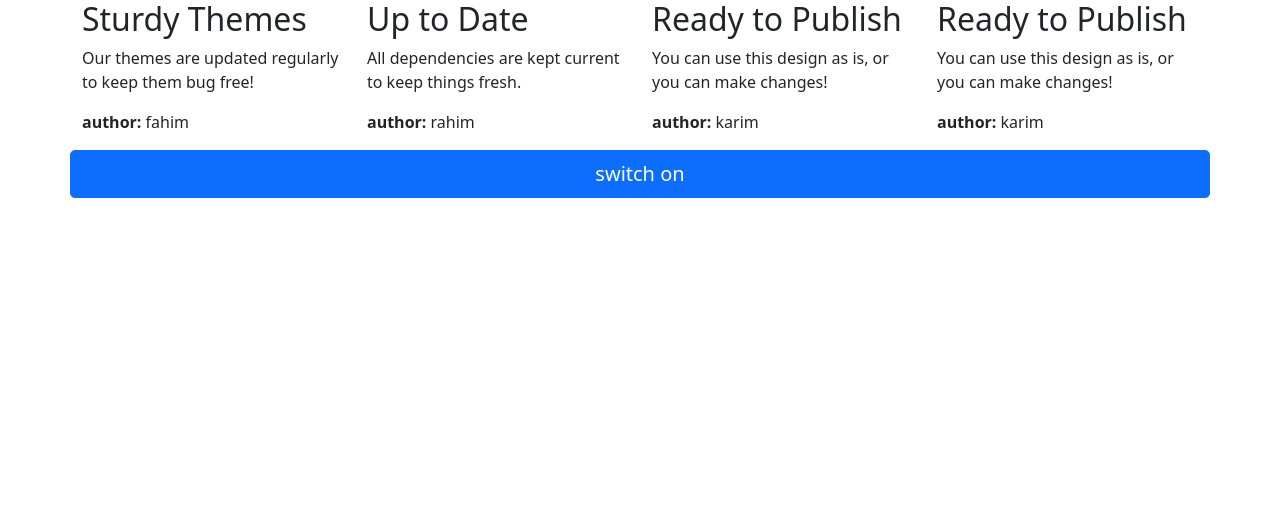
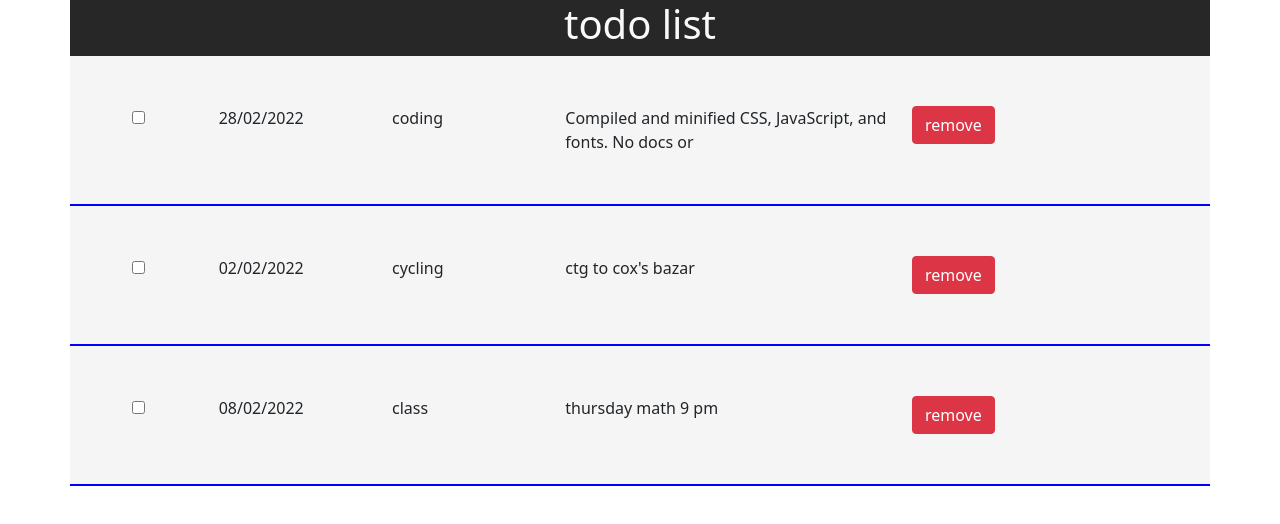
Before and after one commit to FridayFahim/react_tutorial, a React app: page / in a window 1280 px wide. Shown: the top 524 px of the page. Built offline with nearby package versions, Linux system fonts and the light colour scheme.

Commit message:
todo app

```diff
--- a/src/App.js
+++ b/src/App.js
@@ -1,110 +1,46 @@
-// import logo from './logo.svg';
-import React, { Component, Fragment,useState } from "react"
-import 'bootstrap/dist/css/bootstrap.min.css';
-import './style.css'
-import Post from './Components/Post'
+import React,{Fragment, useState} from 'react'
+import "bootstrap/dist/css/bootstrap.min.css"
+import Title from './Components/Title'
+import List from './Components/List'
+const App = () => {
 
-
-// class App extends Component {
-//   constructor() {
-//     super()
-//     this.state = {
-//       load:true,
-//       posts: [
-//         {
-//           title: "Sturdy Themes",
-//           body: "Our themes are updated regularly to keep them bug free!",
-//           author: "fahim"
-//         },
-//         {
-//           title: "Up to Date",
-//           body: "All dependencies are kept current to keep things fresh.",
-//           author: "rahim"
-//         },
-//         {
-//           title: "Ready to Publish",
-//           body: "You can use this design as is, or you can make changes!",
-//           author: "karim"
-//         },
-//         {
-//           title: "Ready to Publish",
-//           body: "You can use this design as is, or you can make changes!",
-//           author: "karim"
-//         }
-//       ]
-//     }
-//   }
-
-//   switchHandler(){
-//     const {load} = this.state
-//     this.setState({load:!load})
-//   }
-
-//   render() {
-//     const {load} = this.state
-//     return (
-
-//       <Fragment>
-//         <div className="container">
-//           <div className="row">
-//             {this.state.posts.map((post, index) => {
-//               return load ? <Post key={index} post={post} /> : "nothing"
-//             })}
-//           </div>
-//         </div>
-
-//         <div className="container">
-//           <div className="row justify-content-center align-items-center"><button onClick={this.switchHandler.bind(this)} className="btn btn-lg btn-primary">switch {load?"on":"off"} </button></div>
-//         </div>
-//       </Fragment>
-//     )
-//   }
-// }
-
-function App(){
-  const [posts,setPosts] = useState([
+  const [todoLists,setTodoLists] = useState([
       {
-          title: "Sturdy Themes",
-          body: "Our themes are updated regularly to keep them bug free!",
-          author: "fahim"
+          id:"1",
+          date:"28/02/2022",
+          title:"coding",
+          summery:"Compiled and minified CSS, JavaScript, and fonts. No docs or"
       },
       {
-          title: "Up to Date",
-          body: "All dependencies are kept current to keep things fresh.",
-          author: "rahim"
+          id:"2",
+          date:"02/02/2022",
+          title:"cycling",
+          summery:"ctg to cox's bazar"
       },
       {
-          title: "Ready to Publish",
-          body: "You can use this design as is, or you can make changes!",
-          author: "karim"
-        },
-        {
-          title: "Ready to Publish",
-          body: "You can use this design as is, or you can make changes!",
-          author: "karim"
+          id:"3",
+          date:"08/02/2022",
+          title:"class",
+          summery:"thursday math 9 pm"
       }
   ])
-    const [load,setLoad] = useState(true)
 
-
-    function switchHandler(){
-
-      setLoad(!load)
-    }
-
-  return(
-
+  return (
       <Fragment>
+    <Title/>
+    <div className="area">
+        <div className="todoapp">
             <div className="container">
-          <div className="row">
-            {posts.map((post, index) => {
-              return load ? <Post key={index} post={post} /> : "nothing"
+               {todoLists.map(({id,date,title,summery},index) => {
+                    return <List
+                    id={id}
+                    date={date}
+                    title={title}
+                    body={summery}
+                    />
                })}
             </div>
         </div>
-
-        <div className="container">
-          <div className="row justify-content-center align-items-center"><button onClick={()=> switchHandler() } className="btn btn-lg btn-primary">switch {load?"on":"off"} </button></div>
     </div>
     </Fragment>
   )
--- a/src/Components/HOC.js
+++ /dev/null
@@ -1,20 +0,0 @@
-import React, { Component } from 'react';
-
-const HOC  = (WrappedComponent) => {
-
-        // return class NewComponent extends Component {
-        //         constructor(props){
-        //                 super(props)
-        //         }
-
-        //         render(){
-        //                 return <WrappedComponent {...this.props}/>
-        //         }
-        // }
-
-        return function NewComponent(props){
-                return <WrappedComponent {...props}/>
-        }
-
-}
-export default HOC
--- /dev/null
+++ b/src/Components/List.js
@@ -0,0 +1,41 @@
+import React from 'react'
+
+const List = ({id,date,title,body}) => {
+
+      const rowStyle = {
+      padding:"50px",
+      background:"#f5f5f5",
+      borderBottom:"2px solid blue"
+  }
+  return (
+    <div className="list">
+                    <div style={rowStyle} className="row">
+                        <div className="col-sm-1">
+                            <div className="select">
+                                <input type="checkbox" name="" id={id} />
+                            </div>
+                        </div>
+                        <div className="col-sm-2">
+                            <div className="date">
+                               {date}
+                            </div>
+                        </div>
+                        <div className="col-sm-2">
+                            <div className="title">
+                                {title}
+                            </div>
+                        </div>
+                        <div className="col-sm-4">
+                            <div className="summery">
+                               {body}
+                            </div>
+                        </div>
+                        <div className="col-sm-1">
+                            <button className="btn btn-danger">remove</button>
+                        </div>
+                    </div>
+                </div>
+  )
+}
+
+export default List
--- a/src/Components/Post.js
+++ /dev/null
@@ -1,31 +0,0 @@
-import React, { Component,useEffect } from 'react';
-import HOC from './HOC'
-
-function Post(props) {
-
-
-    // componentDidMount(){
-    //     console.log("component mounted")
-    // }
-
-    useEffect(() => {
-        console.log("component did mouhnt")
-
-        return(console.log("component will unmount"))
-    },[])
-      const {title,body,author} = props.post
-      return <div className="col-md-3">
-
-         <div className="post">
-
-              <h2>{title}</h2>
-              <p>{body}</p>
-              <p><strong>author:</strong> {author}</p>
-         </div>
-      </div>;
-
-//   componentWillUnmount(){
-//       console.log("I am dying")
-//   }
-}
-export default HOC(Post)
--- /dev/null
+++ b/src/Components/Title.js
@@ -0,0 +1,23 @@
+import React from 'react'
+
+const Title = () => {
+    const titleStyle = {
+      background:"#272727",
+      color:"#f9f9f9",
+      textTransfrom:"uppercase"
+  }
+
+  return (
+    <div className="title">
+        <div className="container">
+            <div style={titleStyle} className="row justify-content-center align-items-center">
+                <div className="col-sm-6 text-center">
+                    <h1>todo list</h1>
+                </div>
+            </div>
+        </div>
+    </div>
+  )
+}
+
+export default Title
--- a/src/index.js
+++ b/src/index.js
@@ -1,7 +1,7 @@
 import React from 'react';
 import ReactDOM from 'react-dom';
 import './index.css';
-import App from './App';
+import App from './App'
 
 ReactDOM.render(
   <React.StrictMode>
```
Also changed, not shown: 2 other files (tests, documents, lock files or other folders). Lines whose indentation alone changed are shown as unchanged.
